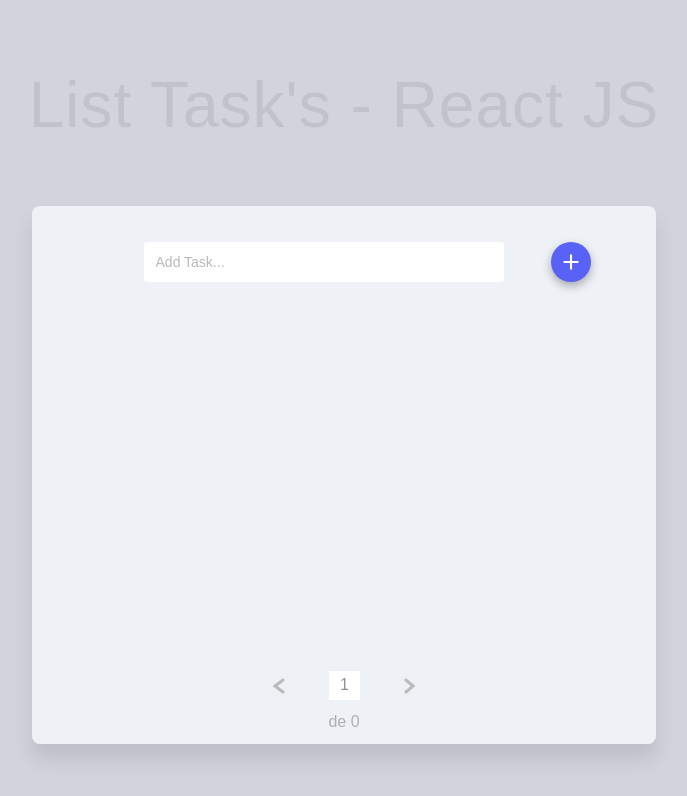
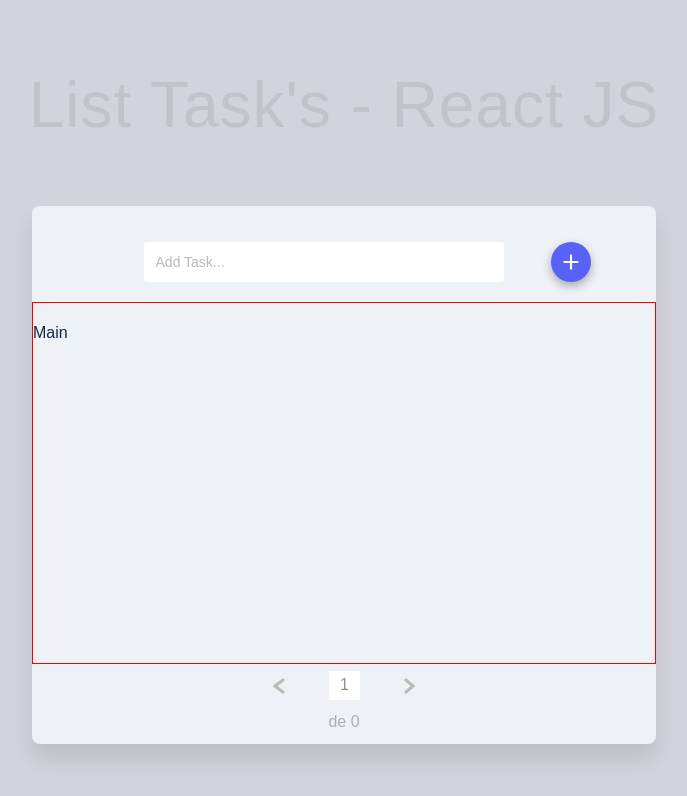
Before and after one commit to daeselixir/app-task-reactjs, a React (Vite) app: page / in a window 1280 px wide. Shown: the top 796 px of the page, without its empty margins (296-983 px from the left). Built offline with nearby package versions, Linux system fonts and the light colour scheme.

Commit message:
Antes de dejar la ca..

```diff
--- a/src/App.jsx
+++ b/src/App.jsx
@@ -20,19 +20,20 @@
 const mes = new Date().toLocaleDateString("es", { month: "short" });
 const day = new Date().toLocaleDateString("es", { day: "numeric" });
 
+//todo:
 // let estado = false;
 const App = () => {
   const [inputSearch, setInputSearch] = useState("");
   const [listTareas, setListTareas] = useState([]);
   const [estado, setEstado] = useState(false);
   const [pagina, setPagina] = useState(1);
-  const [porPagina, setPorPagina] = useState(4);
+  const [porPagina, setPorPagina] = useState(1);
   const [inputPage, setInputPage] = useState(1);
 
   // const maximo = listTareas.length / porPagina;
   const maximo = Math.ceil(listTareas.length / porPagina);
 
-  // console.log(maximo);
+  // console.log("Maximo de pages", maximo);
 
   const handleChange = (e) => {
     setInputSearch(e.target.value);
@@ -50,6 +51,7 @@
       {
         id: uuidv4(),
         input: inputSearch,
+
         mes: mes,
         day: day,
         fecha: capitalize(newD),
@@ -61,7 +63,8 @@
   };
 
   const removeTask = (task) => {
-    // console.log(task);
+    // console.log(e.target);
+    console.log("Se removio una tarea");
     const filtred = listTareas.filter((tarea) => tarea.id !== task);
 
     setListTareas([...filtred]);
@@ -79,8 +82,8 @@
   };
 
   const nextPage = () => {
-    setInputPage(inputPage + 1);
-    setPagina(pagina + 1);
+    setInputPage(parseInt(inputPage) + 1);
+    setPagina(parseInt(pagina) + 1);
   };
 
   const prevPage = () => {
@@ -119,17 +122,19 @@
           handleChange={handleChange}
           handleSubmit={handleSubmit}
         />
-
         <Main
           porPagina={porPagina}
           pagina={pagina}
           tareas={listTareas}
           removeTask={removeTask}
           taskCompleted={taskCompleted}
+          maximo={maximo}
+          setPagina={setPagina}
+          setListTareas={setListTareas}
         />
         <Pagination
-        pagina={pagina}
-        onChange={onChange}
+          pagina={pagina}
+          onChange={onChange}
           onKeyDown={onKeyDown}
           prevPage={prevPage}
           nextPage={nextPage}
--- a/src/assets/wrappers/Main.jsx
+++ b/src/assets/wrappers/Main.jsx
@@ -1,7 +1,7 @@
 import styled from "styled-components";
 
 export const Main = styled.div`
-  /* border: 1px solid red; */
+  border: 1px solid red;
   /* border: 1px solid green; */
   max-height: 100%;
   width: 100%;
--- a/src/components/Main/Task.jsx
+++ b/src/components/Main/Task.jsx
@@ -1,6 +1,17 @@
+import { useEffect } from "react";
 import { TaskStyle } from "../../assets/wrappers/TaskStyle";
 
-const Task = ({ tareas, removeTask, taskCompleted, porPagina, pagina }) => {
+const Task = ({
+  tareas,
+  removeTask,
+  setPagina,
+  taskCompleted,
+  porPagina,
+  pagina,
+  maximo
+}) => {
+
+
   return (
     <>
       {tareas
@@ -44,7 +55,10 @@
                 </button>
 
                 {/* btn delete */}
-                <button className="btn" onClick={() => removeTask(tarea.id)}>
+                <button
+                  className="btn"
+                  onClick={(e) => removeTask(tarea.id,e)}
+                >
                   <svg
                     width="23"
                     height="24"
--- a/src/components/Main/Wrapper.jsx
+++ b/src/components/Main/Wrapper.jsx
@@ -2,15 +2,31 @@
 import Task from "./Task";
 import { Main } from "../../assets/wrappers/Main";
 
-const Wrapper = ({ tareas, removeTask, taskCompleted, porPagina, pagina }) => {
+const Wrapper = ({
+  setPagina,
+  tareas,
+  removeTask,
+  taskCompleted,
+  porPagina,
+  pagina,
+  maximo,
+  setListTareas,
+}) => {
+
+
+
   return (
     <Main>
+      <p>Main</p>
       <Task
+        setPagina={setPagina}
         porPagina={porPagina}
         pagina={pagina}
         tareas={tareas}
         removeTask={removeTask}
         taskCompleted={taskCompleted}
+        maximo={maximo}
+        setListTareas={setListTareas}
       />
     </Main>
   );
```
